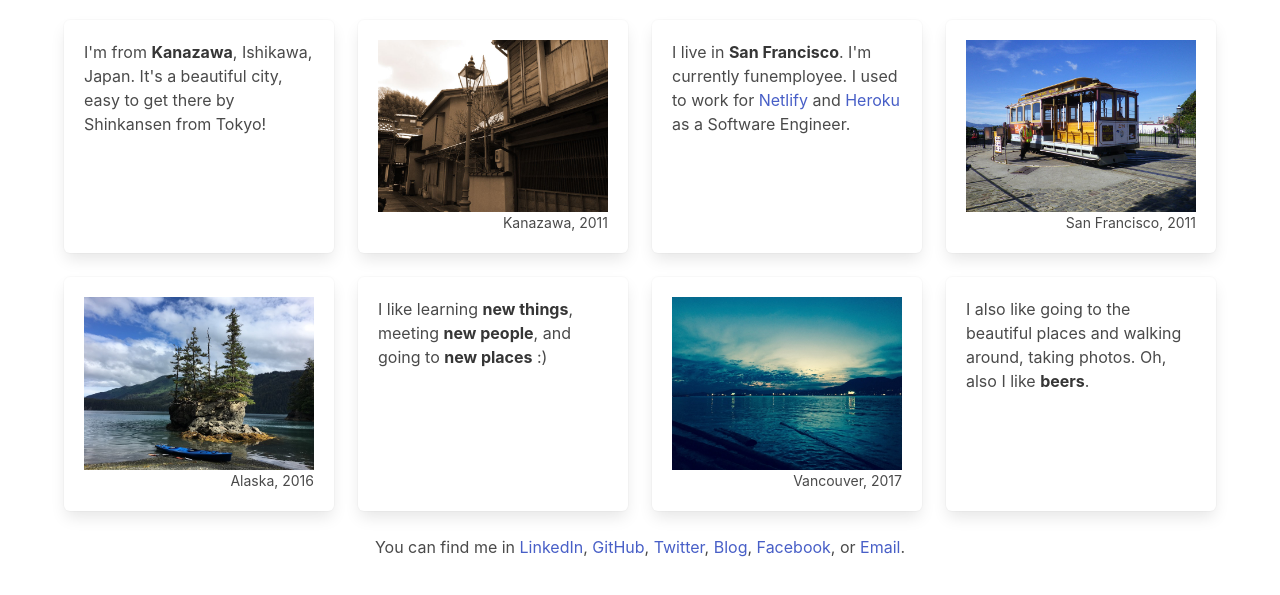
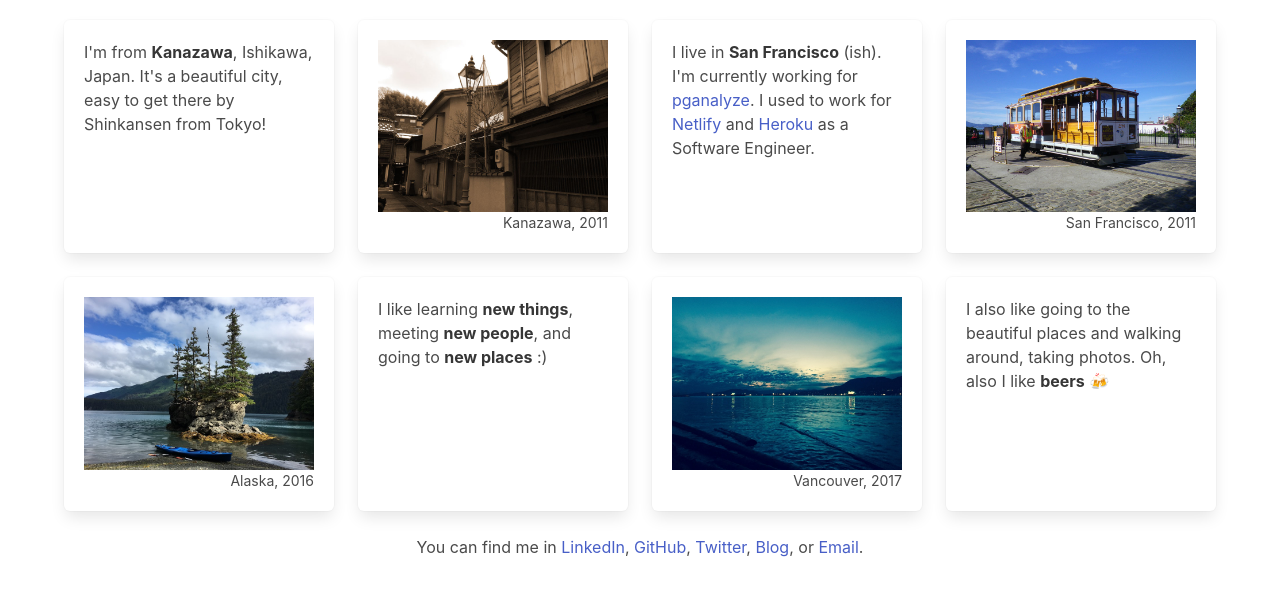
Before and after one commit to keiko713/keikooda-dot-net, a plain HTML site: page index.html in a window 1280 px wide. Shown: the part 141-736 px from the top of the page. Drawn offline with nearby package versions, Linux system fonts and the light colour scheme.

Commit message:
Update index.html
Update work info. Drop Facebook Link.

```diff
--- a/index.html
+++ b/index.html
@@ -54,7 +54,7 @@
             <div class="tile is-parent">
               <div class="tile is-child box">
                 <p>
-                I live in <strong>San Francisco</strong>. I'm currently funemployee. I used to work for <a href="https://www.netlify.com">Netlify</a> and <a href="https://www.heroku.com">Heroku</a> as a Software Engineer.
+                I live in <strong>San Francisco</strong> (ish). I'm currently working for <a href="https://pganalyze.com/">pganalyze</a>. I used to work for <a href="https://www.netlify.com">Netlify</a> and <a href="https://www.heroku.com">Heroku</a> as a Software Engineer.
                 </p>
               </div>
             </div>
@@ -94,7 +94,7 @@
             <div class="tile is-parent">
               <div class="tile is-child box">
                 <p>
-                  I also like going to the beautiful places and walking around, taking photos. Oh, also I like <strong>beers</strong>.
+                  I also like going to the beautiful places and walking around, taking photos. Oh, also I like <strong>beers</strong> 🍻
                 </p>
               </div>
             </div>
@@ -106,7 +106,6 @@
               <a href="https://github.com/keiko713" target="blank" title="GitHub">GitHub</a>,
               <a href="https://twitter.com/keiko713" target="blank" title="Twitter">Twitter</a>,
               <a href="https://blog.keikooda.net/" target="blank" title="Blog">Blog</a>,
-              <a href="https://www.facebook.com/keiko713" target="blank" title="Facebook">Facebook</a>,
               or <a href="mailto:keiko713 [at] gmail [dot] com" target="blank" title="email">Email</a>.
           </div>
         </div>
```
